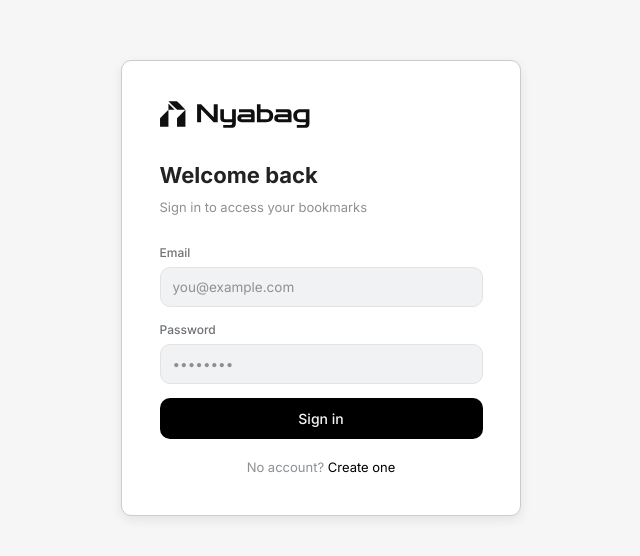
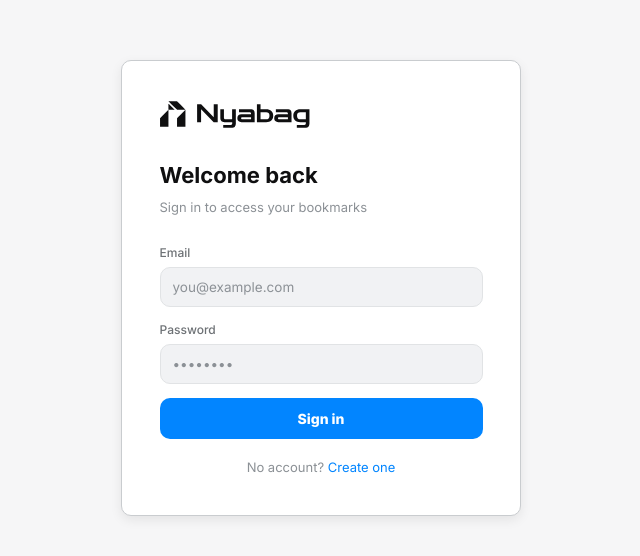
Before and after one commit to j1-y/nyabag-marketing, a Next.js app: page /login in a window 1280 px wide. Shown: the part 112-668 px from the top of the page, without its empty margins (319-959 px from the left). Built offline with nearby package versions, Linux system fonts and the light colour scheme; no server answers.

Commit message:
CSS changes

```diff
--- a/src/app/globals.css
+++ b/src/app/globals.css
@@ -35,11 +35,15 @@
     --bg2: #ffffff;
     --bg3: #f1f2f4;
     --bg4: #ebebeb;
+    --white: #ffffff;
+    --black: #0F0F10;
     --border: #e1e3e5;
     --border2: #c9cccf;
-    --accent: #000000;
-    --accent-soft: #f1f1f1;
-    --text: #202223;
+    --accent: #0285ff;
+    --accent-soft: color-mix(in srgb, var(--accent) 22%, var(--white));
+    --accent-hover: color-mix(in srgb, var(--accent) 86%, var(--black));
+    --accent-ink: var(--white);
+    --text: #0F0F10;
     --text2: #6d7175;
     --text3: #8c9196;
     --success: #008060;
@@ -54,19 +58,19 @@
     --card-foreground: 0 0% 3.9%;
     --popover: 0 0% 100%;
     --popover-foreground: 0 0% 3.9%;
-    --primary: 0 0% 9%;
-    --primary-foreground: 0 0% 98%;
+    --primary: 209 100% 50%;
+    --primary-foreground: 0 0% 100%;
     --secondary: 0 0% 96.1%;
     --secondary-foreground: 0 0% 9%;
     --muted: 0 0% 96.1%;
     --muted-foreground: 0 0% 45.1%;
-    --accent-shadcn: 0 0% 96.1%;
-    --accent-foreground: 0 0% 9%;
+    --accent-shadcn: 209 100% 50%;
+    --accent-foreground: 0 0% 100%;
     --destructive: 0 84.2% 60.2%;
     --destructive-foreground: 0 0% 98%;
     --border-shadcn: 0 0% 89.8%;
     --input: 0 0% 89.8%;
-    --ring: 0 0% 3.9%;
+    --ring: 209 100% 50%;
     --radius: 10px;
   }
 }
@@ -129,19 +133,20 @@
   gap: 7px;
   padding: 8px 16px;
   background: var(--accent);
-  color: var(--bg);
+  color: var(--accent-ink);
   border: none;
   border-radius: 10px;
   font-family: var(--font);
   font-size: 13px;
-  font-weight: 500;
+  font-weight: 750;
   cursor: pointer;
   text-decoration: none;
-  transition: opacity var(--transition), transform var(--transition);
+  transition: background var(--transition), opacity var(--transition), transform var(--transition);
 }
 
 .btn-primary:hover {
-  opacity: 0.85;
+  background: var(--accent-hover);
+  opacity: 1;
   transform: translateY(-1px);
 }
 
@@ -402,7 +407,7 @@
   align-items: center;
   justify-content: center;
   font-size: 16px;
-  color: #fff;
+  color: var(--accent-ink);
 }
 
 .auth-logo-text {
@@ -509,9 +514,9 @@
 }
 
 .feature-switch-item.active {
-  color: #fff;
-  background: var(--accent);
-  box-shadow: 0 4px 10px rgba(0, 0, 0, 0.16);
+  color: var(--white);
+  background: var(--black);
+  box-shadow: 0 4px 14px rgba(15, 15, 16, 0.18);
 }
 
 /* ─── Sidebar ────────────────────────────────────────────── */
@@ -549,7 +554,7 @@
   align-items: center;
   justify-content: center;
   font-size: 14px;
-  color: #fff;
+  color: var(--accent-ink);
 }
 
 .logo-text {
@@ -635,12 +640,12 @@
   width: 100%;
   padding: 9px 14px;
   background: var(--accent);
-  color: #fff;
+  color: var(--accent-ink);
   border: none;
   border-radius: 10px;
   font-family: var(--font);
   font-size: 13.5px;
-  font-weight: 500;
+  font-weight: 750;
   cursor: pointer;
   display: flex;
   align-items: center;
@@ -766,7 +771,7 @@
   border: 0;
   border-radius: 12px;
   background: var(--accent);
-  color: #fff;
+  color: var(--accent-ink);
   font: inherit;
   font-size: 14px;
   font-weight: 750;
@@ -1078,7 +1083,7 @@
   overflow: hidden;
   border-radius: 10px;
   background: var(--accent);
-  color: var(--bg);
+  color: var(--accent-ink);
   font-size: 11px;
   font-weight: 700;
 }
@@ -1349,10 +1354,12 @@
 
 .topbar-add {
   height: 58px;
-  padding: 0 20px;
+  padding: 0 24px;
   border-radius: 10px;
   flex-shrink: 0;
-  box-shadow: 0 18px 48px rgba(0, 0, 0, 0.14);
+  font-size: 15px;
+  font-weight: 800;
+  box-shadow: 0 18px 48px color-mix(in srgb, var(--accent) 28%, transparent);
 }
 
 .view-btn {
@@ -1442,13 +1449,14 @@
 
 .tag-chip:hover {
   border-color: var(--accent);
-  color: var(--accent);
+  color: var(--text);
+  background: var(--accent-soft);
 }
 
 .tag-chip.active {
   background: var(--accent-soft);
   border-color: var(--accent);
-  color: var(--accent);
+  color: var(--text);
   font-weight: 500;
 }
 
@@ -1861,7 +1869,7 @@
   align-items: center;
   gap: 8px;
   padding: 10px 14px;
-  color: #fff;
+  color: var(--accent-ink);
   background: var(--accent);
   border-radius: 10px;
   text-decoration: none;
@@ -2603,7 +2611,7 @@
 
 .section-dialog-actions button:last-child {
   background: var(--accent);
-  color: #fff;
+  color: var(--accent-ink);
 }
 
 /* ─── Canvas Note ──────────────────────────────────────────── */
@@ -2762,7 +2770,7 @@
   border: 0;
   border-radius: 8px;
   background: var(--accent);
-  color: #fff;
+  color: var(--accent-ink);
   font-size: 12px;
   font-weight: 650;
   cursor: pointer;
@@ -2877,7 +2885,7 @@
   align-items: center;
   gap: 6px;
   padding: 8px 11px;
-  color: #fff;
+  color: var(--accent-ink);
   background: var(--accent);
   border-radius: 8px;
   text-decoration: none;
@@ -2933,7 +2941,7 @@
 
 .canvas-toolbar-btn.active {
   background: var(--accent);
-  color: #fff;
+  color: var(--accent-ink);
   box-shadow: 0 8px 18px color-mix(in srgb, var(--accent) 26%, transparent);
 }
 
@@ -3172,9 +3180,9 @@
 }
 
 .media-note-dialog-actions button:last-child {
-  border: 1px solid #000;
-  background: #000;
-  color: #fff;
+  border: 1px solid var(--accent);
+  background: var(--accent);
+  color: var(--accent-ink);
 }
 
 .canvas-tool-switch {
@@ -3207,9 +3215,9 @@
 }
 
 .canvas-tool-switch-btn.active {
-  background: var(--accent);
-  color: #fff;
-  box-shadow: 0 8px 18px color-mix(in srgb, var(--accent) 26%, transparent);
+  background: var(--black);
+  color: var(--white);
+  box-shadow: 0 8px 18px rgba(15, 15, 16, 0.2);
 }
 
 /* ─── Canvas Status Bar ────────────────────────────────────── */
@@ -3326,11 +3334,12 @@
 }
 
 .empty-state-action {
-  height: 38px;
-  padding: 0 14px;
+  height: 44px;
+  padding: 0 18px;
   gap: 8px;
   border-radius: 10px;
-  font-weight: 600;
+  font-size: 15px;
+  font-weight: 800;
 }
 
 .profile-page {
@@ -3401,7 +3410,7 @@
   overflow: hidden;
   border-radius: 10px;
   background: var(--accent);
-  color: var(--bg);
+  color: var(--accent-ink);
   font-size: 28px;
   font-weight: 750;
 }
--- a/src/components/layout/DashboardSidebar.tsx
+++ b/src/components/layout/DashboardSidebar.tsx
@@ -7,7 +7,6 @@ import {
   BookmarkSimpleIcon,
   CaretLeftIcon,
   CaretRightIcon,
-  FolderIcon,
   GearSixIcon,
   MagnifyingGlassIcon,
   NoteIcon,
@@ -50,21 +49,6 @@ const primaryItems = [
     label: "Canvas",
     icon: NoteIcon,
     isActive: (pathname: string) => pathname.startsWith("/canvas"),
-  },
-];
-
-const workspaceItems = [
-  {
-    href: "/profile",
-    label: "Profile",
-    icon: UserIcon,
-    isActive: (pathname: string) => pathname.startsWith("/profile"),
-  },
-  {
-    href: "/",
-    label: "Personal workspace",
-    icon: FolderIcon,
-    isActive: () => false,
   },
 ];
 
@@ -139,25 +123,6 @@ export function DashboardSidebar({
           })}
         </div>
 
-        <div className="dashboard-sidebar-section">
-          <p className="dashboard-sidebar-label">Workspace</p>
-          {workspaceItems.map((item) => {
-            const Icon = item.icon as Icon;
-            const active = item.isActive(pathname);
-
-            return (
-              <Link
-                key={item.label}
-                href={item.href}
-                className={`dashboard-sidebar-item ${active ? "active" : ""}`}
-                title={collapsed ? item.label : undefined}
-              >
-                <Icon size={20} weight="regular" />
-                <span className="dashboard-sidebar-item-copy">{item.label}</span>
-              </Link>
-            );
-          })}
-        </div>
       </nav>
 
       <div className="dashboard-sidebar-profile" ref={profileRef}>
```
